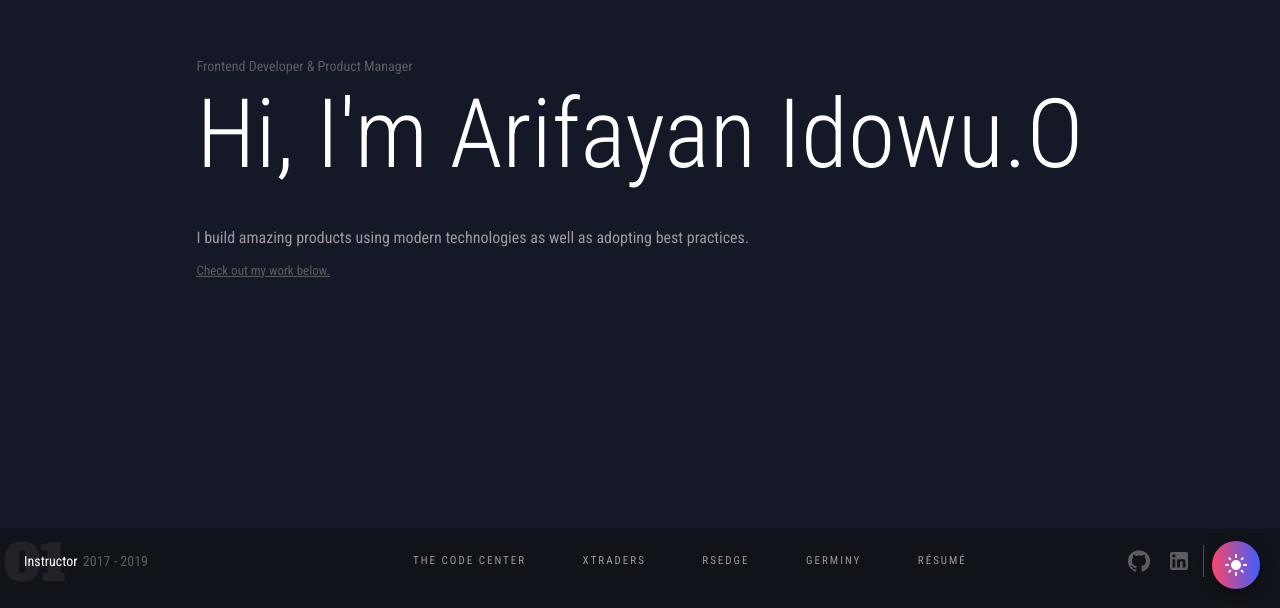
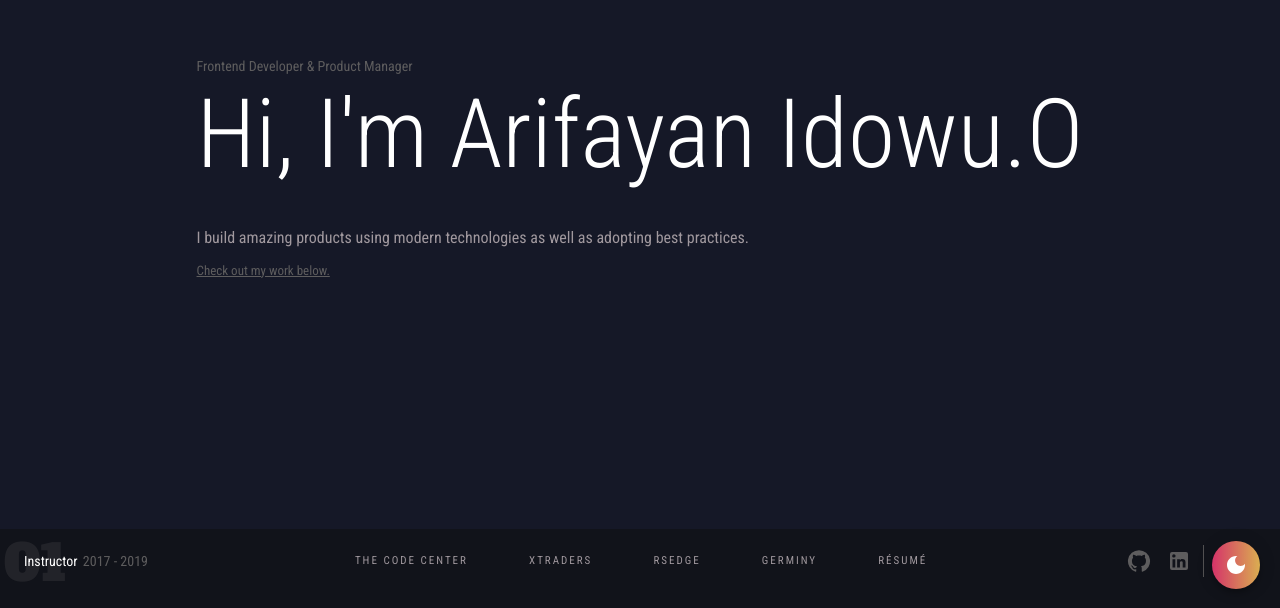
Before and after one commit to stizzle123/my-portfolio, a React (Create React App) app: page / in a window 1280 px wide. Shown: the part 191-799 px from the top of the page. Built offline with nearby package versions, Linux system fonts and the light colour scheme.

Commit message:
Updated Navbar and toggleThemeButton

```diff
--- a/src/components/GridListItems.tsx
+++ b/src/components/GridListItems.tsx
@@ -40,7 +40,7 @@ const GridListItems = ({
           </Typography>
         </Grid>
         <Grid item xs={12} md={3}>
-          <Typography gutterBottom sx={{ fontSize: 17 }}>
+          <Typography gutterBottom sx={{ fontSize: 17, fontWeight: 600 }}>
             {company}
           </Typography>
         </Grid>
--- a/src/components/NavBar.tsx
+++ b/src/components/NavBar.tsx
@@ -106,7 +106,7 @@ const NavBar = ({ type }: IProps) => {
         <Toolbar id="#back-to-top-anchor">
           <div
             style={{
-              flexGrow: 0.5,
+              flexGrow: 0.3,
               position: "relative",
             }}
           >
--- a/src/components/ToggleThemeButton.tsx
+++ b/src/components/ToggleThemeButton.tsx
@@ -68,20 +68,20 @@ const ToggleThemeButton = ({ toggleTheme, type }: Props) => {
           onClick={toggleTheme}
           sx={{
             background:
-              type === "light"
-                ? "linear-gradient(90deg, #d53369 0%, #daae51 100%)"
-                : "linear-gradient(90deg, #FC466B 0%, #3F5EFB 100%)",
+              type === "dark"
+                ? "linear-gradient(90deg, #FC466B 0%, #3F5EFB 100%)"
+                : "linear-gradient(90deg, #d53369 0%, #daae51 100%)",
             color: "#fff",
             "&:hover": {
               background:
-                type === "light"
-                  ? "linear-gradient(90deg, #c92a5f 0%, #b9913b 100%)"
-                  : "linear-gradient(90deg, #FC466B 0%, #3F5EFB 100%)",
+                type === "dark"
+                  ? "linear-gradient(90deg, #FC466B 0%, #3F5EFB 100%)"
+                  : "linear-gradient(90deg, #c92a5f 0%, #b9913b 100%)",
             },
           }}
           size="medium"
         >
-          {type === "light" ? <DarkModeIcon /> : <LightModeIcon />}
+          {type === "dark" ? <LightModeIcon /> : <DarkModeIcon />}
         </Fab>
       </div>
     </AnimatePresence>
```
